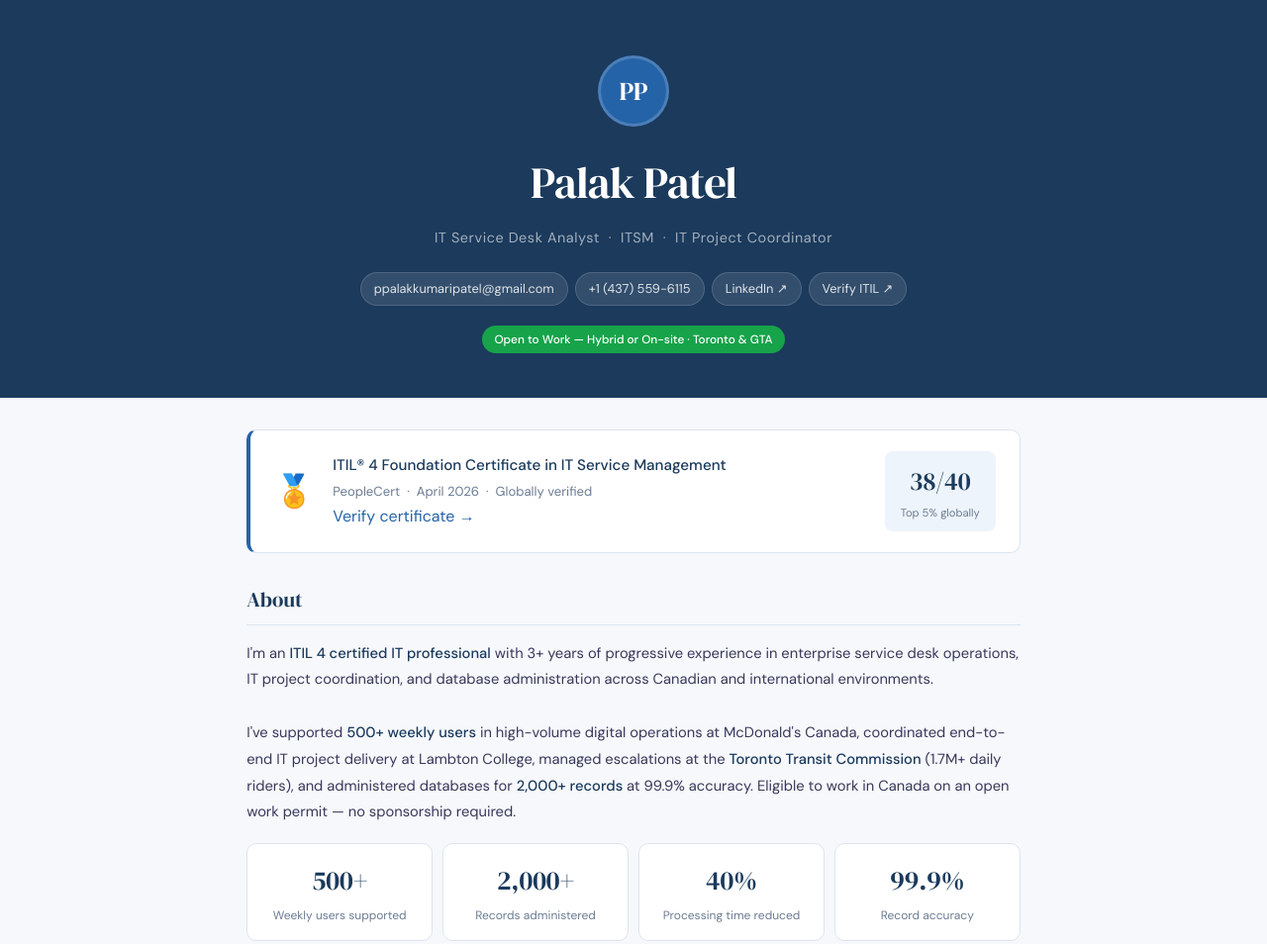
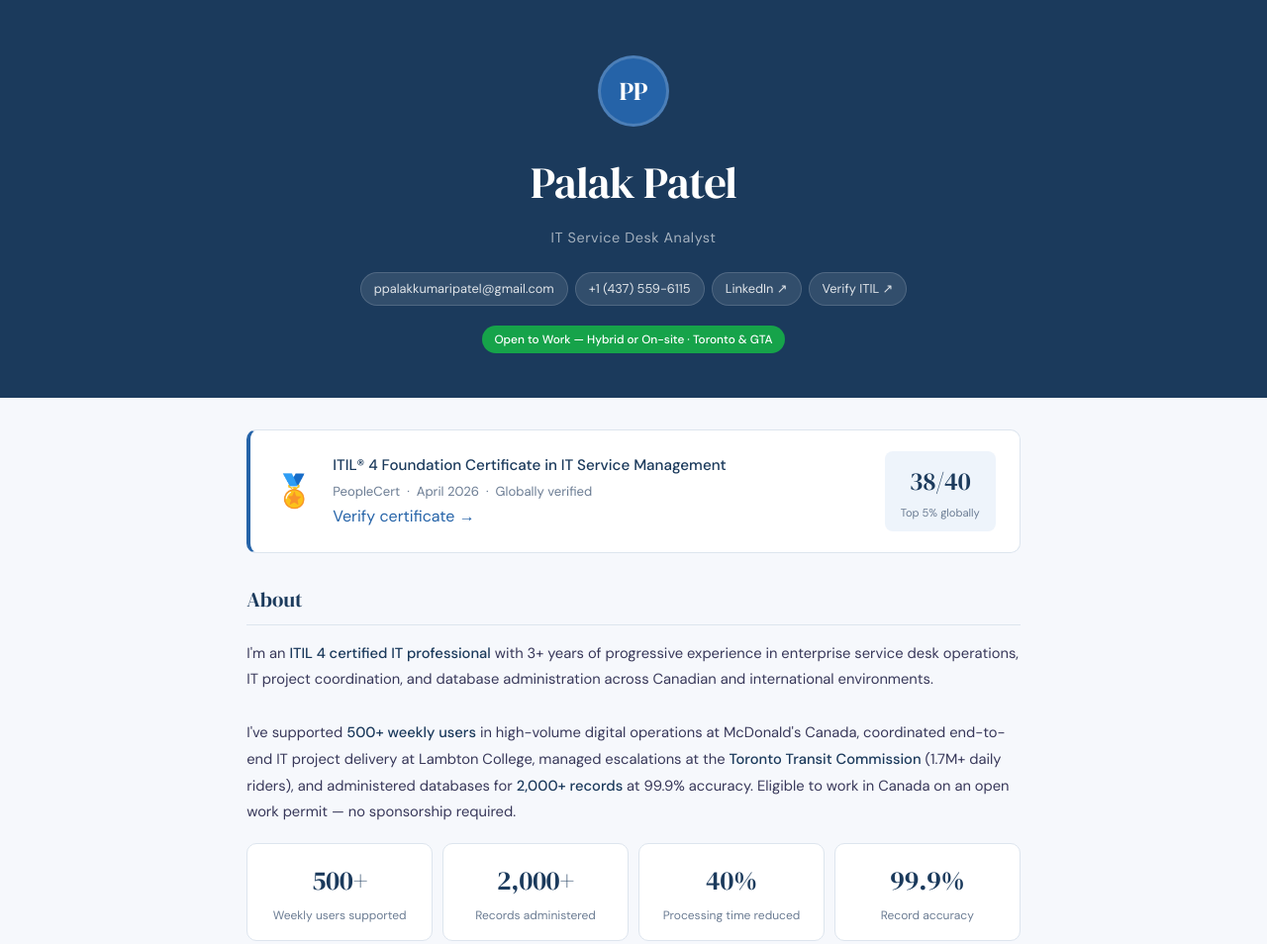
Before and after one commit to ppalak-patel/ppalak-patel.github.io, a plain HTML site: page index.html in a window 1280 px wide. Shown: the top 954 px of the page at 99% size. Drawn offline with Linux system fonts and the light colour scheme.

Commit message:
Update index.html

```diff
--- a/index.html
+++ b/index.html
@@ -75,7 +75,7 @@ footer a{color:rgba(255,255,255,0.75);}
 <header>
   <div class="avatar">PP</div>
   <h1>Palak Patel</h1>
-  <div class="role">IT Service Desk Analyst &nbsp;·&nbsp; ITSM &nbsp;·&nbsp; IT Project Coordinator</div>
+  <div class="role">IT Service Desk Analyst </div>
   <div class="contact-bar">
     <a href="mailto:ppalakkumaripatel@gmail.com">ppalakkumaripatel@gmail.com</a>
     <a href="tel:+14375596115">+1 (437) 559-6115</a>
```
